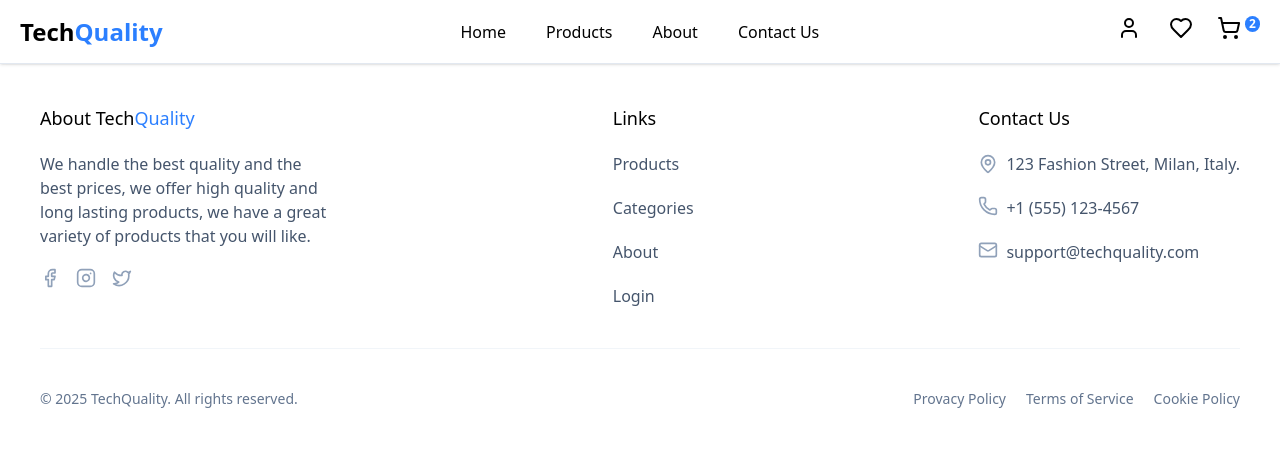
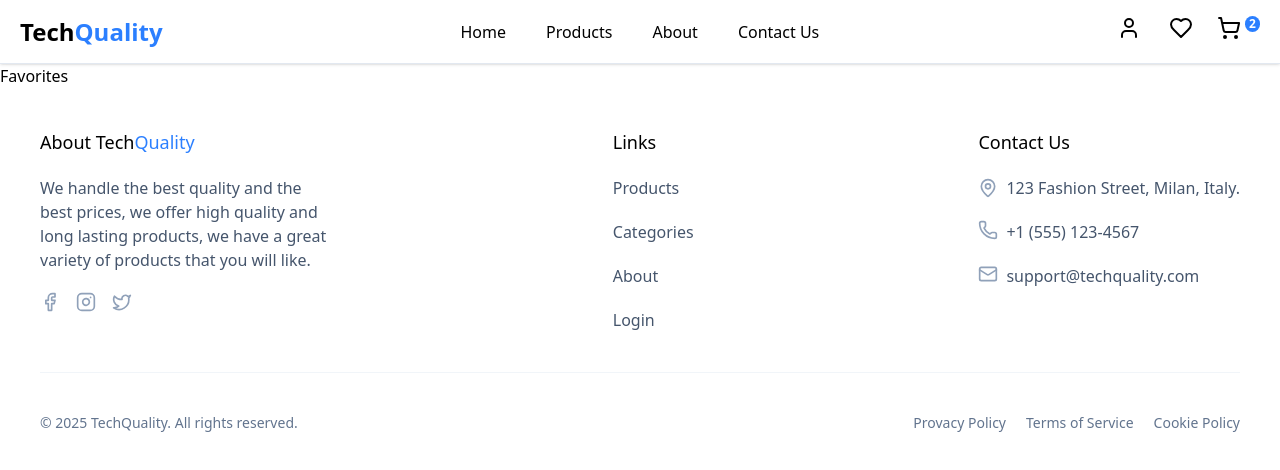
Before and after one commit to davidvchang/TechQuality---Ecommerce, a React (Vite) app in the folder frontend/: page /favorites in a window 1280 px wide. Shown: the top 470 px of the page. Built offline with nearby package versions, Linux system fonts and the light colour scheme; no server answers.

Commit message:
Add: favorites to App links

```diff
--- a/frontend/src/App.tsx
+++ b/frontend/src/App.tsx
@@ -10,6 +10,7 @@ import Products from "./pages/Products";
 import ProductView from "./pages/ProductView";
 import Login from "./pages/Login";
 import Register from "./pages/Register";
+import Favorites from "./pages/Favorites";
 
 function App() {
 
@@ -28,6 +29,7 @@ function App() {
               <Route path="/products" element={<Products/>}/>
               <Route path="/product/:id_product" element={<ProductView/>}/>
               <Route path="/cart" element={<Cart/>}/>
+              <Route path="/favorites" element={<Favorites/>}/>
               <Route path="/checkout" element={<Checkout/>}/>
               <Route path="/order-review" element={<Review/>}/>
               <Route path="/payment-accepted" element={<PaymentAccepted/>}/>
--- /dev/null
+++ b/frontend/src/pages/Favorites.tsx
@@ -0,0 +1,11 @@
+import React from 'react'
+
+const Favorites:React.FC = () => {
+  return (
+    <div>
+      <span>Favorites</span>
+    </div>
+  )
+}
+
+export default Favorites
```
